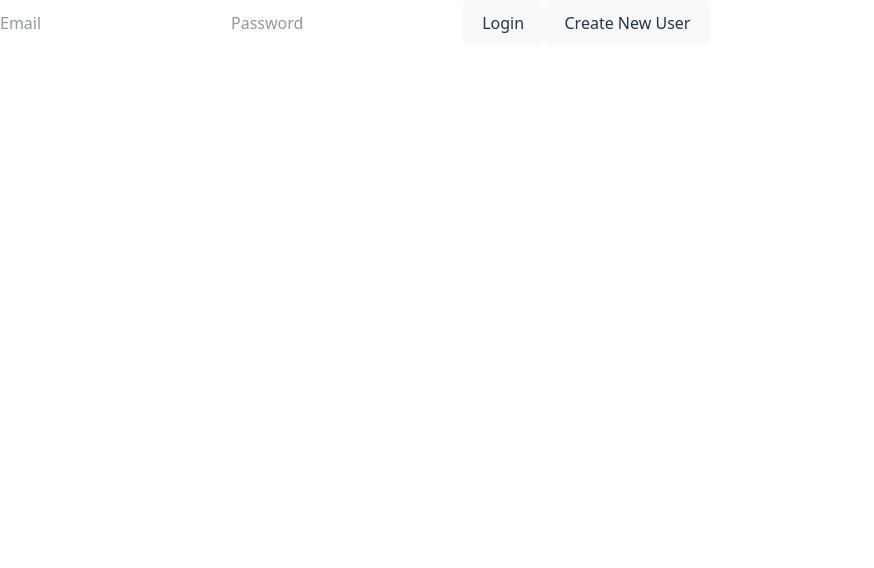
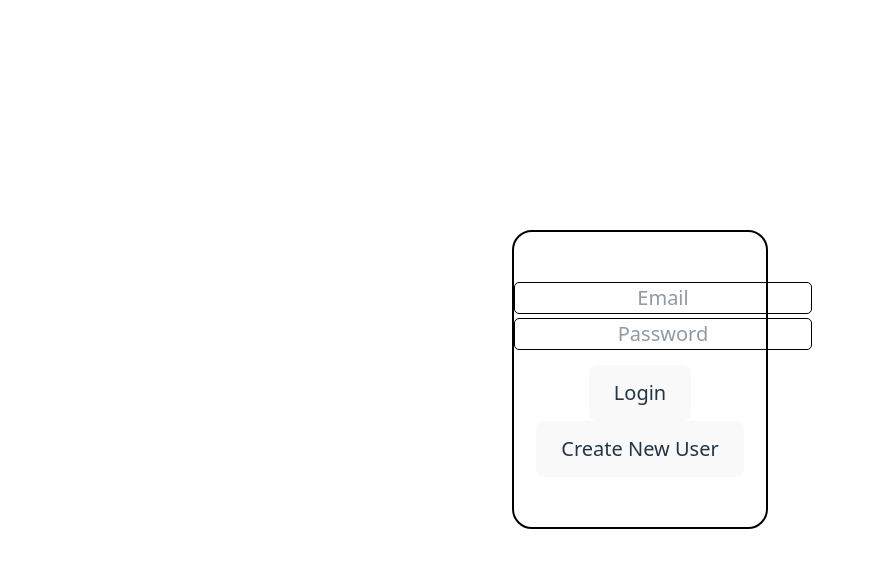
Before and after one commit to NeppiNepp/Financial-Dashboard, a React (Vite) app: page /#/login in a window 1280 px wide. Shown: the top 568 px of the page, without its empty margins (0-874 px from the left). Built offline with nearby package versions, Linux system fonts and the light colour scheme.

Commit message:
Updated Login Page
Added Sign-in option

```diff
--- a/src/pages/BankAccounts.tsx
+++ b/src/pages/BankAccounts.tsx
@@ -117,7 +117,7 @@ export default function Accounts({ accountInfo, setAccountInfo, accountRef }:{ a
             />
             <p className="text-[30px] text-center ml-[190px]">Checking Accounts</p>
             <div className="grid grid-cols-[1fr_1fr] ml-[325px] px-[25px] py-0"> {/* maps out each account into a grid */}
-                {currentAccountInfo.map((account: any) => {
+                {currentAccountInfo?.map((account: any) => {
                     if (account.type === 'Checking') {
                         return <div key={account.id}>
                             <Account
@@ -133,7 +133,7 @@ export default function Accounts({ accountInfo, setAccountInfo, accountRef }:{ a
             <hr className="mt-[40px] mb-[40px]" />
             <p className="text-[30px] text-center ml-[190px]">Credit Cards</p> {/* Only show if accounts exist? */}
             <div className="grid grid-cols-[1fr_1fr] ml-[325px] px-[25px] py-0">
-                {currentAccountInfo.map((account: any) => {
+                {currentAccountInfo?.map((account: any) => {
                     if (account.type === 'Credit') {
                         return <div key={account.id}>
                             <Account
@@ -149,7 +149,7 @@ export default function Accounts({ accountInfo, setAccountInfo, accountRef }:{ a
             <hr className="mt-[40px] mb-[40px]" />
             <p className="text-[30px] text-center ml-[190px] mt-[40px]">Savings Accounts</p> {/* Only show if accounts exist? */}
             <div className="grid grid-cols-[1fr_1fr] ml-[325px] px-[25px] py-0">
-                {currentAccountInfo.map((account: any) => {
+                {currentAccountInfo?.map((account: any) => {
                     if (account.type === 'Savings') {
                         return <div key={account.id}>
                             <Account
--- a/src/pages/Login.tsx
+++ b/src/pages/Login.tsx
@@ -7,8 +7,9 @@ export default function Login({setAccountInfo, setAccountRef }:{setAccountInfo:
     const [email, setEmail] = useState('');
     const [password, setPassword] = useState('');
     const [ newUserId, setNewUserId ] = useState('');
-    const [ userId, setUserId ] = useState('');
     const [ login, setLogin ] = useState(true);
+    const [ failedCreation, setFailedCreation ] = useState(false);
+    const [ failedLogin, setFailedLogin ] = useState(false);
     const navigate = useNavigate();
 
     const handleLogin = async(e: any) => {
@@ -17,39 +18,37 @@ export default function Login({setAccountInfo, setAccountRef }:{setAccountInfo:
         try {
             // check email and password of each document in the collection then match user
             const querySnapshot = await getDocs(collection(db, "users"));
+            let fetchedUserId = '';
             querySnapshot.forEach((doc) => {
                 const currentData = doc.data();
                 if (currentData.email === email && currentData.password === password) {
-                    setUserId(currentData.userId);
+                    fetchedUserId = currentData.userId;
                     authenticated = true;
                 }
             })
 
             if (authenticated) {
-                let docData: any;
-                let docId: any;
                 const querySnapshot = await getDocs(collection(db, "bankAccounts"));
-                querySnapshot.forEach((doc) => {
-                     //password asgd13401
-                    const currentId = doc.id;
-                    const currentData = doc.data();
-                    if (currentData.userId === userId) {
-                        docData = currentData;
-                        docId = currentId;
+                querySnapshot.forEach((document) => {
+                    const currentId = document.id;
+                    const currentData = document.data();
+                    if (currentData.userId === fetchedUserId) {
+                        setAccountInfo(currentData?.accounts);
+                        setAccountRef(doc(db, "bankAccounts", currentId));
                     }
                 });
-                 // error found here: FIGURE IT OUT
-                setAccountInfo(docData.accounts);
-                const docRef = doc(db, "bankAccounts", docId);
-                setAccountRef(docRef);
                 navigate('/homepage');
+            } else {
+                throw new Error('Error: Incorrect Email or Password');
             }
         } catch(error) {
-            console.error("Login Error:", error);
+            console.error(error);
+            setFailedLogin(true);
         }
     }
 
     const handleCreate = async(e: any) => {
+        console.log({e});
         e.preventDefault();
         let userExists = false;
         try {
@@ -64,6 +63,7 @@ export default function Login({setAccountInfo, setAccountRef }:{setAccountInfo:
             })
 
             if (!userExists && newUserId.length > 6 && password.length > 8 && email.includes('@') && email.includes('.com')) {
+                setFailedCreation(false);
                 await addDoc(collection(db, "users"), {
                     email: email,
                     password: password,
@@ -75,33 +75,38 @@ export default function Login({setAccountInfo, setAccountRef }:{setAccountInfo:
                 })
                 const docSnap = await getDoc(docRef)
                 const docData = docSnap.data();
-                setAccountInfo(docData.accounts);
+                setAccountInfo(docData?.accounts);
                 setAccountRef(docRef);
                 navigate('/homepage');
+            } else {
+                throw new Error("Account Creation Error: User Exists or Invalid Information Entered");
             }
         } catch(error) {
-            console.error("Account Creation Error:", error);
+            console.error(error);
+            setFailedCreation(true);
         }
     }
 
     if (login === true) {
         return (
-            <form onSubmit={handleLogin}>
-                <input type="email" value={email} onChange={(e) => setEmail(e.target.value)} placeholder='Email' />
-                <input type="password" value={password} onChange={(e) => setPassword(e.target.value)} placeholder='Password' />
-                <button type="submit">Login</button>
-                <button type="button" onClick={() => setLogin(false)}>Create New User</button>
+            <form className="text-[20px] border-[2px] border-[solid] border-[black] w-[20%] mx-[auto] my-[18%] pt-[50px] pb-[50px] rounded-[20px]">
+                <input type="email" value={email} onChange={(e) => setEmail(e.target.value)} placeholder='Email' className="block mx-[auto] my-[0] text-center rounded-[5px] border-[1px] border-[solid] border-[black] mb-[4px]"/>
+                <input type="password" value={password} onChange={(e) => setPassword(e.target.value)} placeholder='Password' className="block mx-[auto] my-[0] text-center rounded-[5px] border-[1px] border-[solid] border-[black] mb-[15px]" />
+                <button type="button" onClick={(e) => handleLogin(e)} className="block mx-[auto] my-[0]">Login</button>
+                <button type="button" onClick={() => {setLogin(false); setFailedLogin(false)}} className="block mx-[auto] my-[0]">Create New User</button>
+                {failedLogin && <div className="text-[20px] text-[red] text-center">Error: Incorrect Email or Password</div>}
             </form>
         );
     } else if (login === false) {
-        return (
-            <form onSubmit={handleCreate}>
-                <input type="email" value={email} onChange={(e) => setEmail(e.target.value)} placeholder='Email' />
-                <input type="password" value={password} onChange={(e) => setPassword(e.target.value)} placeholder='Password' />
-                <input type="text" value={newUserId} onChange={(e) => setNewUserId(e.target.value)} placeholder='New User' />
-                <button type="submit">Create Account</button>
-                <button type="button" onClick={() => setLogin(true)}>Log In</button>
+        return <>
+            <form className="text-[20px] border-[2px] border-[solid] border-[black] w-[20%] mx-[auto] my-[18%] pt-[50px] pb-[50px] rounded-[20px]">
+                <input type="email" value={email} onChange={(e) => setEmail(e.target.value)} placeholder='Email' className="block mx-[auto] my-[0] text-center rounded-[5px] border-[1px] border-[solid] border-[black] mb-[4px]"/>
+                <input type="password" value={password} onChange={(e) => setPassword(e.target.value)} placeholder='Password' className="block mx-[auto] my-[0] text-center rounded-[5px] border-[1px] border-[solid] border-[black] mb-[4px]"/>
+                <input type="text" value={newUserId} onChange={(e) => setNewUserId(e.target.value)} placeholder='UserId' className="block mx-[auto] my-[0] text-center rounded-[5px] border-[1px] border-[solid] border-[black] mb-[10px]"/>
+                <button type="button" onClick={(e) => handleCreate(e)} className="block mx-[auto] my-[0]">Create Account</button>
+                <button type="button" onClick={() => {setLogin(true); setFailedCreation(false)}} className="block mx-[auto] my-[0]">Log In</button>
+                {failedCreation && <div className="text-[20px] text-[red] text-center">Account Creation Error: User Exists or Invalid Information Entered</div>}
             </form>
-        );
+        </>;
     }
 }
--- a/src/pages/Transactions.tsx
+++ b/src/pages/Transactions.tsx
@@ -9,7 +9,7 @@ export default function Transactions({ accountInfo, setAccountInfo }: { accountI
     const creditPayments: any[] = [];
     const savingsWithdrawals: any[] = [];
     const savingsDeposits: any[] = [];
-    currentAccountInfo.forEach((account: any) => {
+    currentAccountInfo?.forEach((account: any) => {
         if (account.type === 'Checking') {
             account.transactions.forEach((transaction: any) => {
                 checkingTransactions.push(transaction)
```
